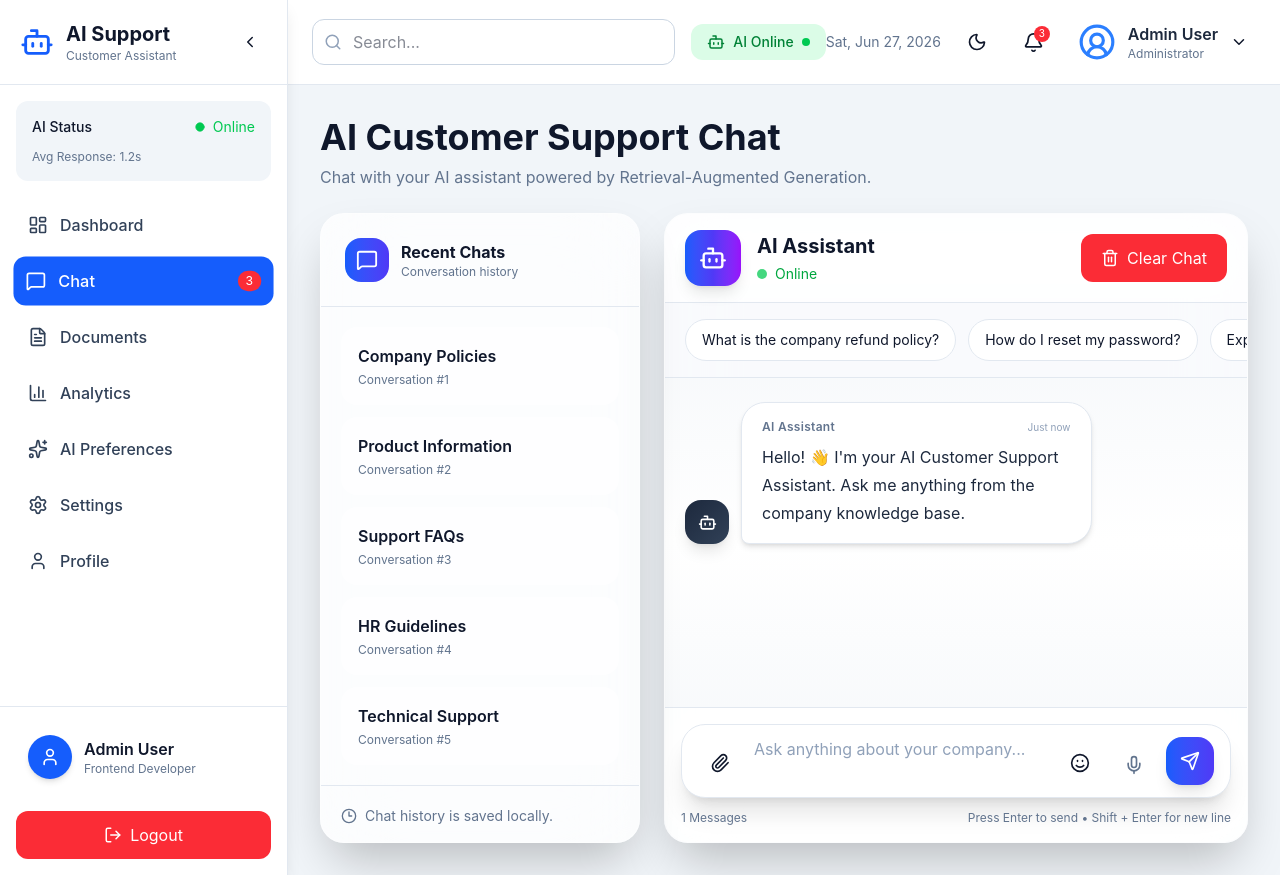
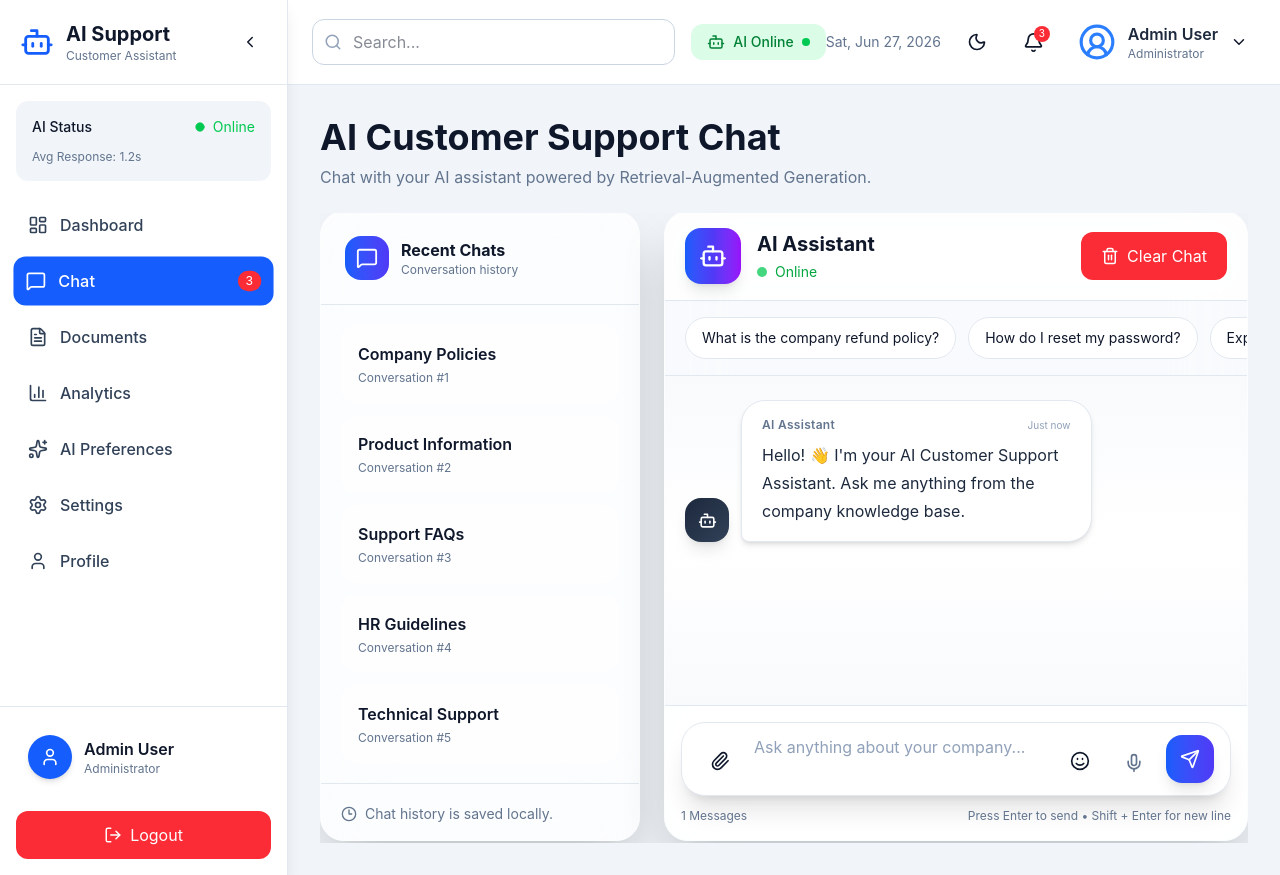
Before and after one commit to Vedanshi3011/AI_Customer_Support_Assistance, a React (Vite) app in the folder frontend/: page /chat in a window 1280 px wide. Built offline with nearby package versions, Linux system fonts and the light colour scheme.

Commit message:
chat sidebar update

```diff
--- a/frontend/src/components/Sidebar.tsx
+++ b/frontend/src/components/Sidebar.tsx
@@ -447,7 +447,7 @@ export default function Sidebar({
                       : "text-slate-500"
                       }`}
                   >
-                    Frontend Developer
+                    Administrator
                   </p>
 
                 </div>
--- a/frontend/src/pages/Chat.tsx
+++ b/frontend/src/pages/Chat.tsx
@@ -282,13 +282,15 @@ export default function Chat() {
 
       <div
         className="
-          relative
+        relative
+        flex
+        gap-6
 
-          flex
+        w-full
 
-          gap-6
+        overflow-hidden
 
-          h-[calc(100vh-170px)]
+        h-[calc(100vh-170px)]
         "
       >
         {/* ===========================
@@ -345,7 +347,7 @@ export default function Chat() {
 
           className={`
             fixed
-            xl:static
+            xl:relative
 
             top-0
             left-0
@@ -356,7 +358,9 @@ export default function Chat() {
             w-[300px]
             xl:w-80
 
-            z-50
+            flex-shrink-0
+
+            z-50 xl:z-0
 
             rounded-none
             xl:rounded-3xl
@@ -613,6 +617,7 @@ export default function Chat() {
 
           className="
             flex-1
+            min-w-0
 
             flex
             flex-col
```
